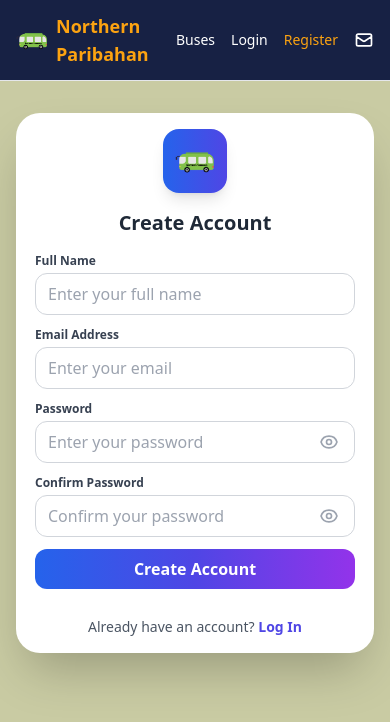
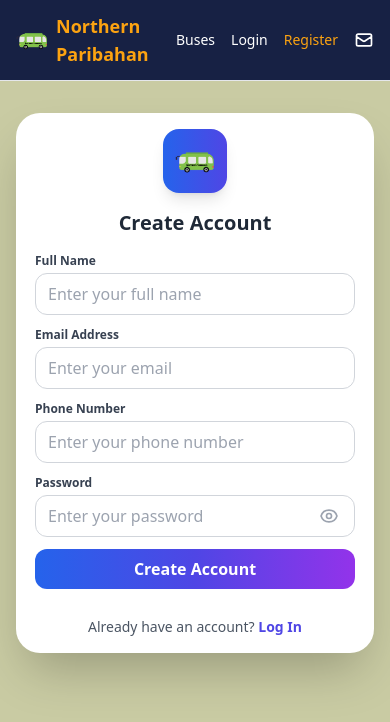
Before and after one commit to uzicodes/Northern-Paribahan, a Next.js app in the folder frontend/: page /register in a window 390 px wide. Shown: the top 722 px of the page. Built offline with nearby package versions, Linux system fonts and the light colour scheme.

Commit message:
upadated the package & added the mobile input in register form removing the confirm password

```diff
--- a/frontend/app/register/page.tsx
+++ b/frontend/app/register/page.tsx
@@ -4,18 +4,13 @@ import React, { useState } from 'react';
 export default function RegisterPage() {
   const [name, setName] = useState<string>('');
   const [email, setEmail] = useState<string>('');
+  const [phoneNumber, setPhoneNumber] = useState<string>('');
   const [password, setPassword] = useState<string>('');
-  const [confirmPassword, setConfirmPassword] = useState<string>('');
   const [showPassword, setShowPassword] = useState<boolean>(false);
-  const [showConfirmPassword, setShowConfirmPassword] = useState<boolean>(false);
 
   const handleSubmit = (e: React.FormEvent) => {
     e.preventDefault();
-    if (password !== confirmPassword) {
-      alert("Passwords don't match!");
-      return;
-    }
-    console.log('Register attempt:', { name, email, password });
+    console.log('Register attempt:', { name, email, phoneNumber, password });
   };
 
   return (
@@ -132,6 +127,22 @@ export default function RegisterPage() {
                 />
               </div>
 
+              {/* Phone Number Input */}
+              <div>
+                <label htmlFor="phoneNumber" className="block text-xs font-semibold text-gray-700 mb-1">
+                  Phone Number
+                </label>
+                <input
+                  id="phoneNumber"
+                  type="tel"
+                  value={phoneNumber}
+                  onChange={(e) => setPhoneNumber(e.target.value)}
+                  placeholder="Enter your phone number"
+                  required
+                  className="w-full px-3 py-2 border border-gray-300 rounded-xl focus:ring-2 focus:ring-indigo-500 focus:border-transparent outline-none transition-all duration-300 text-green-700"
+                />
+              </div>
+
               {/* Password Input */}
               <div>
                 <label htmlFor="password" className="block text-xs font-semibold text-gray-700 mb-1">
@@ -166,39 +177,6 @@ export default function RegisterPage() {
                 </div>
               </div>
 
-              {/* Confirm Password Input */}
-              <div>
-                <label htmlFor="confirmPassword" className="block text-xs font-semibold text-gray-700 mb-1">
-                  Confirm Password
-                </label>
-                <div className="relative">
-                  <input
-                    id="confirmPassword"
-                    type={showConfirmPassword ? "text" : "password"}
-                    value={confirmPassword}
-                    onChange={(e) => setConfirmPassword(e.target.value)}
-                    placeholder="Confirm your password"
-                    required
-                    className="w-full px-3 py-2 border border-gray-300 rounded-xl focus:ring-2 focus:ring-indigo-500 focus:border-transparent outline-none transition-all duration-300 text-green-700"
-                  />
-                  <button
-                    type="button"
-                    onClick={() => setShowConfirmPassword(!showConfirmPassword)}
-                    className="absolute inset-y-0 right-0 pr-4 flex items-center text-gray-400 hover:text-gray-600"
-                  >
-                    {showConfirmPassword ? (
-                      <svg xmlns="http://www.w3.org/2000/svg" className="h-5 w-5" fill="none" viewBox="0 0 24 24" stroke="currentColor">
-                        <path strokeLinecap="round" strokeLinejoin="round" strokeWidth={2} d="M13.875 18.825A10.05 10.05 0 0112 19c-4.478 0-8.268-2.943-9.543-7a9.97 9.97 0 011.563-3.029m5.858.908a3 3 0 114.243 4.243M9.878 9.878l4.242 4.242M9.88 9.88l-3.29-3.29m7.532 7.532l3.29 3.29M3 3l3.59 3.59m0 0A9.953 9.953 0 0112 5c4.478 0 8.268 2.943 9.543 7a10.025 10.025 0 01-4.132 5.411m0 0L21 21" />
-                      </svg>
-                    ) : (
-                      <svg xmlns="http://www.w3.org/2000/svg" className="h-5 w-5" fill="none" viewBox="0 0 24 24" stroke="currentColor">
-                        <path strokeLinecap="round" strokeLinejoin="round" strokeWidth={2} d="M15 12a3 3 0 11-6 0 3 3 0 016 0z" />
-                        <path strokeLinecap="round" strokeLinejoin="round" strokeWidth={2} d="M2.458 12C3.732 7.943 7.523 5 12 5c4.478 0 8.268 2.943 9.542 7-1.274 4.057-5.064 7-9.542 7-4.477 0-8.268-2.943-9.542-7z" />
-                      </svg>
-                    )}
-                  </button>
-                </div>
-              </div>
 
               {/* Register Button */}
               <button
```
Also changed, not shown: 1 other file (tests, documents, lock files or other folders).
